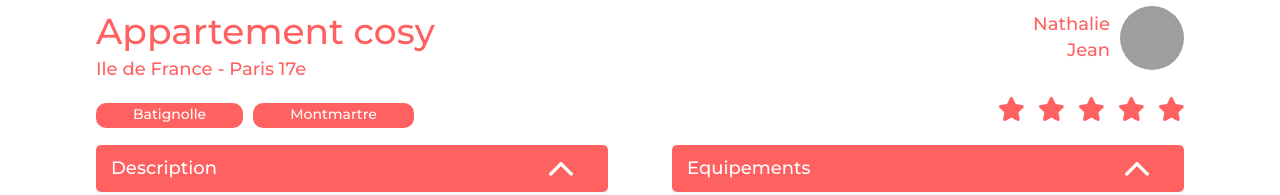
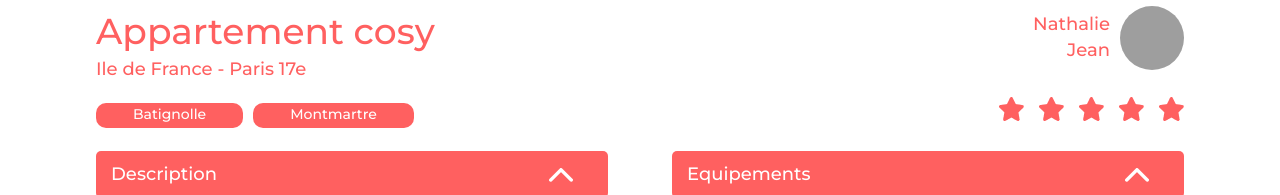
Before and after one commit to GohanJesse/Kasa-App_19042023, a React (Create React App) app: page / in a window 1280 px wide. Both pictures are taken after a click on the element "Appartement cosy". Shown: the part 557-752 px from the top of the page. Built offline with nearby package versions, Linux system fonts and the light colour scheme; grey boxes are pictures that could not be loaded.

Commit message:
petite rectif

```diff
--- a/src/components/Accommodation/Accommodation.module.css
+++ b/src/components/Accommodation/Accommodation.module.css
@@ -25,6 +25,7 @@
   height: auto;
   width: 85%;
   padding-bottom: 15px;
+  padding-top: 15px;
 }
 
 .blocDropdownAccommodation button {
--- a/src/components/OwnerAccommodation/OwnerAccommodation.module.css
+++ b/src/components/OwnerAccommodation/OwnerAccommodation.module.css
@@ -41,7 +41,7 @@
   justify-content: flex-end;
   align-items: center;
   padding-top: 27px;
-  padding-bottom: 24px;
+  padding-bottom: 15px;
   grid-gap: 15px;
 }
 
```
